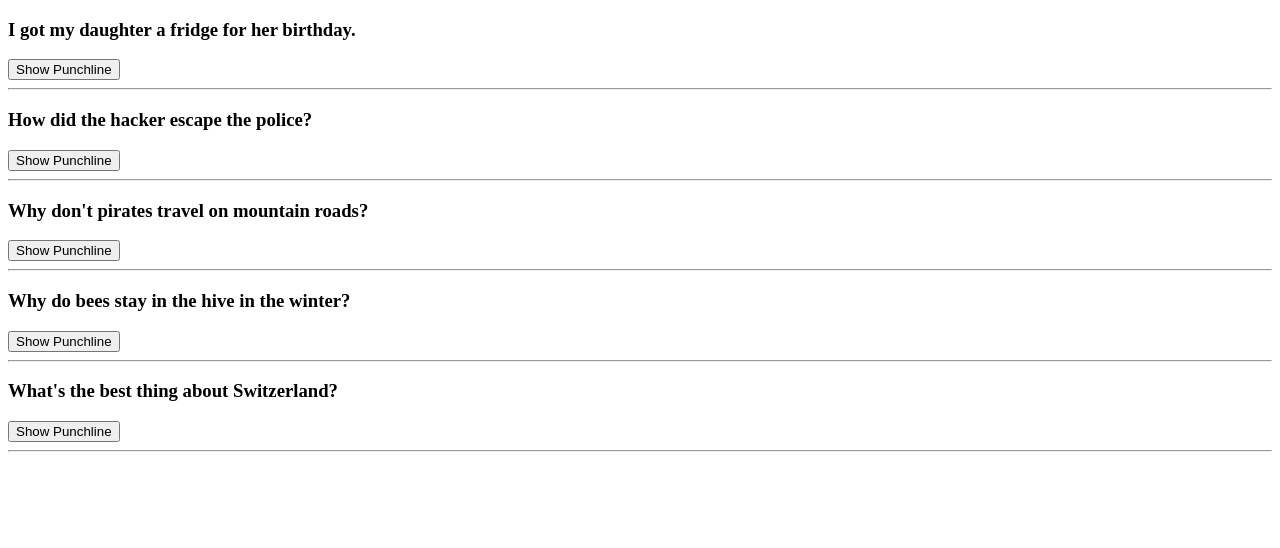
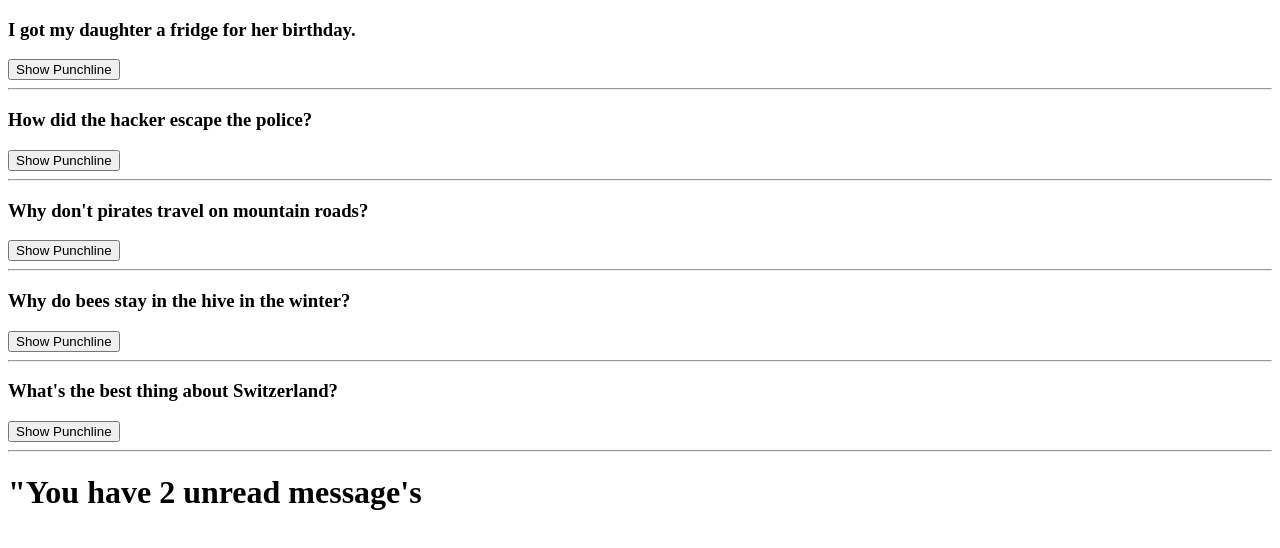
Before and after one commit to MehraDevesh2022/all-from-freeCodeCamp, a React (Create React App) app in the folder react-with-Bobs-ziroll/challange/min-challanges/: page / in a window 1280 px wide. Shown: the top 548 px of the page. Built offline with nearby package versions, Linux system fonts and the light colour scheme.

Commit message:
Challenge 2 added

```diff
--- a/react-with-Bobs-ziroll/challange/min-challanges/src/App.js
+++ b/react-with-Bobs-ziroll/challange/min-challanges/src/App.js
@@ -6,6 +6,7 @@ import boxes from "./component/boxes";
 import jokesData from "./component/jokesData";
 import Joke from "./component/Joke1";
 import AndOptr from "./component/AndAndOptr";
+import AndAndOptr2 from "./component/AndAndOptr2";
 function App() {
   // const [squares, setSquares] = React.useState(boxes)
 
@@ -59,8 +60,11 @@ function App() {
               />
 
     ) )}
+      {/* And opt1 */}
+    {/* <AndOptr/>  */}
 
-    {/* <AndOptr/>  */}
+
+      <AndAndOptr2 />
 
     </div>
   );
--- /dev/null
+++ b/react-with-Bobs-ziroll/challange/min-challanges/src/component/AndAndOptr2.jsx
@@ -0,0 +1,23 @@
+import React from "react";
+
+export default function AndAndOptr2() {
+  const [messages, setMessages] = React.useState(["a", "b"]);
+  /**
+   * Challenge:
+   * - If there are no unread messages, display "You're all caught up!"
+   * - If there are > 0 unread messages, display "You have <n> unread
+   *   message(s)"
+   *      - If there's exactly 1 unread message, it should read "message"
+   *        (singular)
+   */
+  return (
+    <>
+      {messages.length > 0
+      ?
+        <h1>"You have {messages.length} unread {messages.length > 1 ? `message's` : `message`} </h1>
+       :
+        <h1>You're all caught up!</h1>
+      }
+    </>
+  );
+}
```
